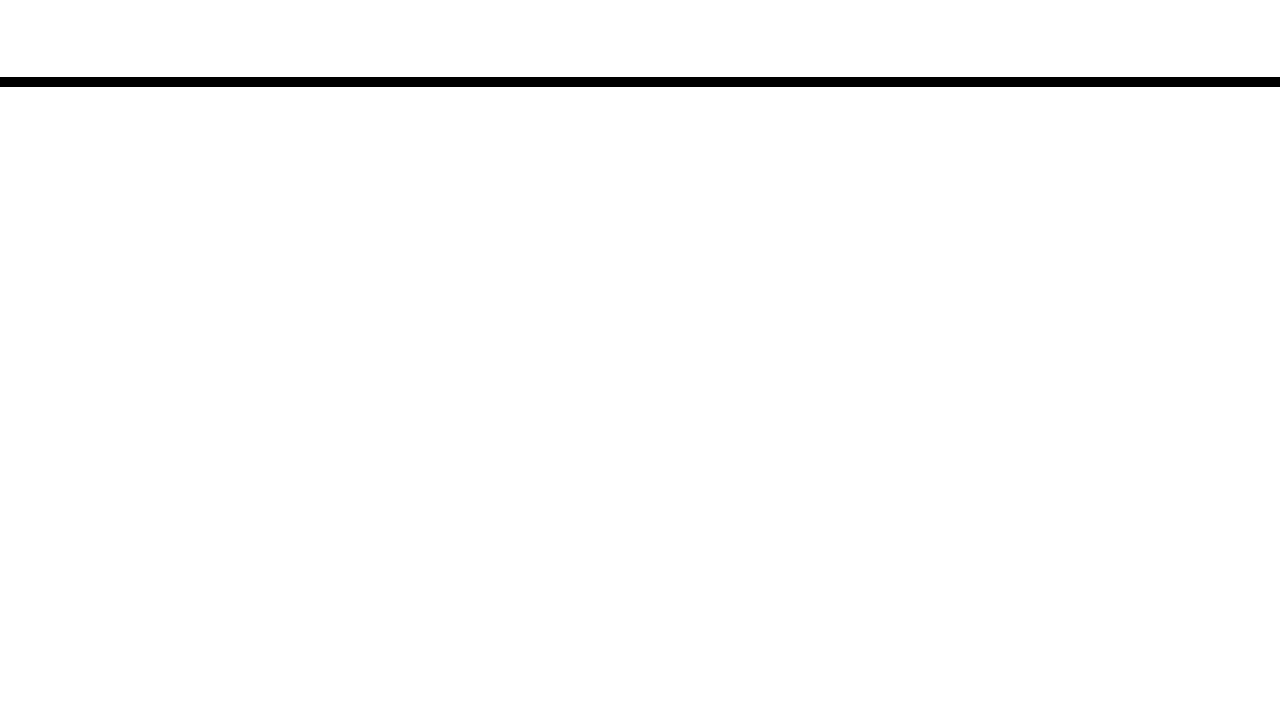
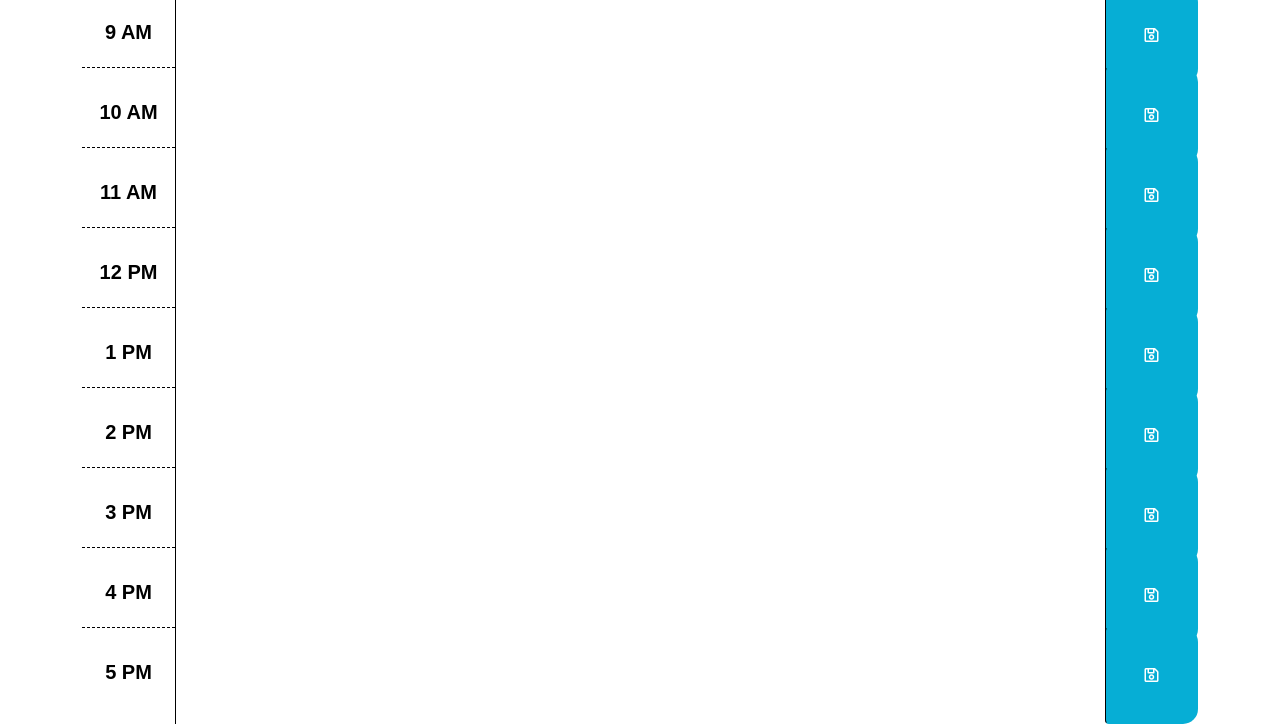
Before and after one commit to anthonyapicella/simPlanner, a plain HTML site: page index.html in a window 1280 px wide. Shown: the part 181-908 px from the top of the page. Before the commit the page ends 800 px from the top, so only its background shows below. Drawn offline with nearby package versions, Linux system fonts and the light colour scheme; a web font is replaced by a local one.

Commit message:
Add time blocks/styling, and moment

```diff
--- a/assets/script.js
+++ b/assets/script.js
@@ -0,0 +1 @@
+$("#currentDay").text(moment().format('MMMM Do, YYYY | h:mm:ss a'));
--- a/assets/style.css
+++ b/assets/style.css
@@ -2,6 +2,15 @@ body {
   font-family: 'Open Sans', sans-serif;
   font-size: 16px;
   line-height: 1;
+}
+
+h1 {
+  font-family: 'Cabin Condensed', sans-serif;
+}
+
+h5 {
+  font-family: 'Cabin Condensed', sans-serif;
+  font-weight: 600;
 }
 
 textarea{
--- a/index.html
+++ b/index.html
@@ -4,10 +4,7 @@
     <meta charset="UTF-8" />
     <meta name="viewport" content="width=device-width, initial-scale=1.0" />
     <meta http-equiv="X-UA-Compatible" content="ie=edge" />
-    <link
-      rel="stylesheet"
-      href="https://stackpath.bootstrapcdn.com/bootstrap/4.3.1/css/bootstrap.min.css"
-    />
+    <link href="https://cdn.jsdelivr.net/npm/bootstrap@5.0.0-beta2/dist/css/bootstrap.min.css" rel="stylesheet" integrity="sha384-BmbxuPwQa2lc/FVzBcNJ7UAyJxM6wuqIj61tLrc4wSX0szH/Ev+nYRRuWlolflfl" crossorigin="anonymous">
     <link
       rel="stylesheet"
       href="https://use.fontawesome.com/releases/v5.8.1/css/all.css"
@@ -18,22 +15,106 @@
       href="https://fonts.googleapis.com/css?family=Open+Sans&display=swap"
       rel="stylesheet"
     />
+    <link rel="preconnect" href="https://fonts.gstatic.com">
+    <link href="https://fonts.googleapis.com/css2?family=Cabin+Condensed:wght@400;500;600;700&display=swap" rel="stylesheet">
+
     <link rel="stylesheet" href="./assets/style.css" />
     <title>simPlanner</title>
   </head>
 
   <body>
-    <header class="jumbotron">
-      <h1 class="display-3">simPlanner</h1>
-      <p class="lead">A simple calendar app for scheduling your werk day</p>
-      <p id="currentDay" class="lead"></p>
+
+    <header class="jumbotron jumbotron-fluid">
+        <h1 class="display-3">simPlanner</h1>
+        <p class="lead">A simple calendar app for scheduling your werk day</p>
+        <p id="currentDay" class="lead"></p>
     </header>
+
     <div class="container">
-      <!-- Timeblocks go here -->
+
+        <div class="container">
+
+          <div id="9-10am" class="row time-block">
+            <div class="col-md-1 hour">
+              <h5>9 AM</h5>
+            </div>
+            <textarea class="col-md-10 description">
+            </textarea>
+            <button class="btn saveBtn col-md-1"><i class="far fa-save"></i></button>
+          </div>
+
+          <div id="10-11am" class="row time-block">
+            <div class="col-md-1 hour">
+              <h5>10 AM</h5>
+            </div>
+            <textarea class="col-md-10 description">
+            </textarea>
+            <button class="btn saveBtn col-md-1"><i class="far fa-save"></i></button>
+          </div>
+
+          <div id="11-12pm" class="row time-block">
+            <div class="col-md-1 hour">
+              <h5>11 AM</h5>
+            </div>
+            <textarea class="col-md-10 description"></textarea>
+            <button class="btn saveBtn col-md-1"><i class="far fa-save"></i></button>
+          </div>
+
+          <div id="12-1pm" class="row time-block">
+            <div class="col-md-1 hour">
+              <h5>12 PM</h5>
+            </div>
+            <textarea class="col-md-10 description"></textarea>
+            <button class="btn saveBtn col-md-1"><i class="far fa-save"></i></button>
+          </div>
+
+          <div id="1-2pm" class="row time-block">
+            <div class="col-md-1 hour">
+              <h5>1 PM</h5>
+            </div>
+            <textarea class="col-md-10 description"></textarea>
+            <button class="btn saveBtn col-md-1"><i class="far fa-save"></i></button>
+          </div>
+
+          <div id="2-3pm" class="row time-block">
+            <div class="col-md-1 hour">
+              <h5>2 PM</h5>
+            </div>
+            <textarea class="col-md-10 description"></textarea>
+            <button class="btn saveBtn col-md-1"><i class="far fa-save"></i></button>
+          </div>
+
+          <div id="3-4pm" class="row time-block">
+            <div class="col-md-1 hour">
+              <h5>3 PM</h5>
+            </div>
+            <textarea class="col-md-10 description"></textarea>
+            <button class="btn saveBtn col-md-1"><i class="far fa-save"></i></button>
+          </div>
+
+          <div id="4-5pm" class="row time-block">
+            <div class="col-md-1 hour">
+              <h5>4 PM</h5>
+            </div>
+            <textarea class="col-md-10 description"></textarea>
+            <button class="btn saveBtn col-md-1"><i class="far fa-save"></i></button>
+          </div>
+
+          <div id="5-6pm" class="row time-block">
+            <div class="col-md-1 hour">
+              <h5>5 PM</h5>
+            </div>
+            <textarea class="col-md-10 description"></textarea>
+            <button class="btn saveBtn col-md-1"><i class="far fa-save"></i></button>
+          </div>
+
+        </div>
+
     </div>
 
-    <script src="https://cdnjs.cloudflare.com/ajax/libs/jquery/3.2.1/jquery.min.js"></script>
-    <script src="https://cdnjs.cloudflare.com/ajax/libs/moment.js/2.24.0/moment.min.js"></script>
+    <script src="https://cdn.jsdelivr.net/npm/bootstrap@5.0.0-beta2/dist/js/bootstrap.bundle.min.js" integrity="sha384-b5kHyXgcpbZJO/tY9Ul7kGkf1S0CWuKcCD38l8YkeH8z8QjE0GmW1gYU5S9FOnJ0" crossorigin="anonymous"></script>
+    <script src="https://cdnjs.cloudflare.com/ajax/libs/jquery/3.5.1/jquery.min.js" integrity="sha512-bLT0Qm9VnAYZDflyKcBaQ2gg0hSYNQrJ8RilYldYQ1FxQYoCLtUjuuRuZo+fjqhx/qtq/1itJ0C2ejDxltZVFg==" crossorigin="anonymous"></script>
+    <script src="https://cdnjs.cloudflare.com/ajax/libs/moment.js/2.29.1/moment.min.js"></script>
     <script src="./assets/script.js"></script>
   </body>
 </html>
```
